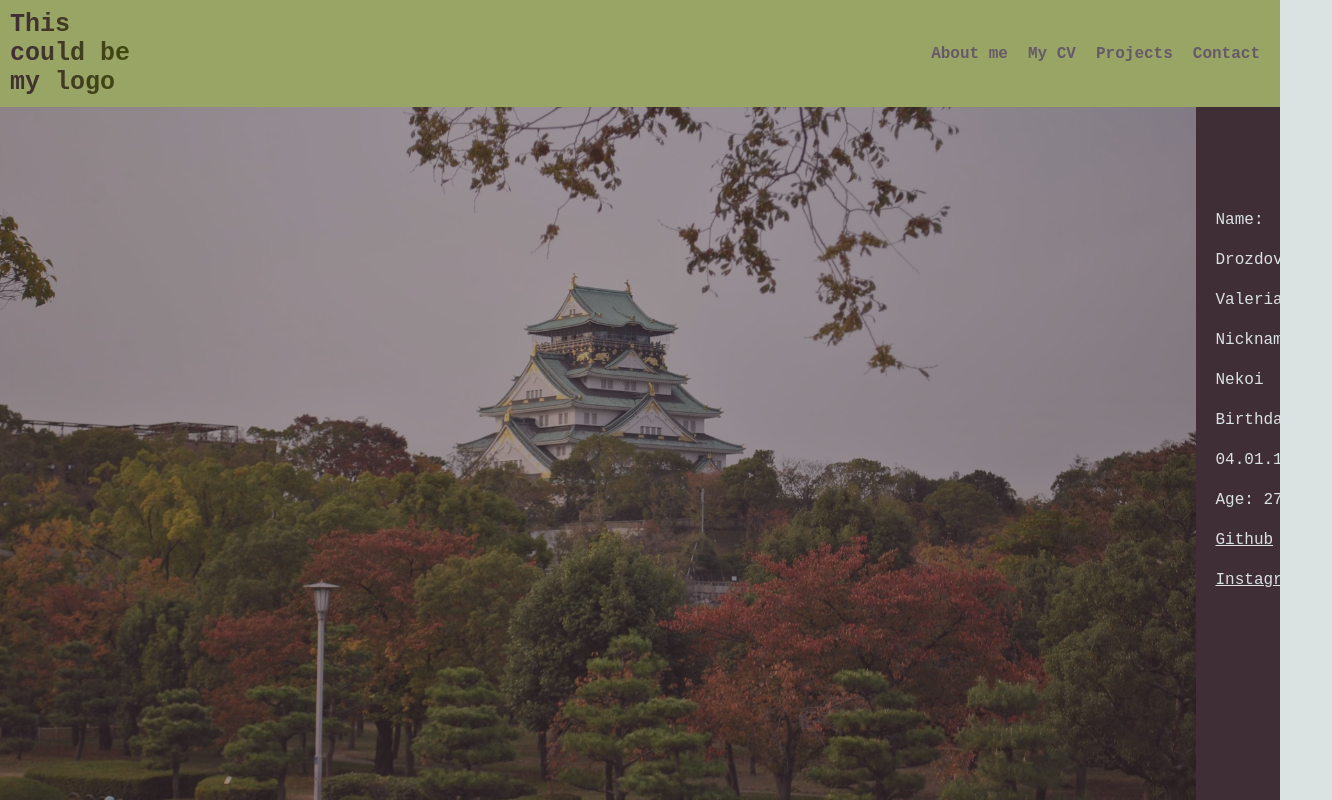
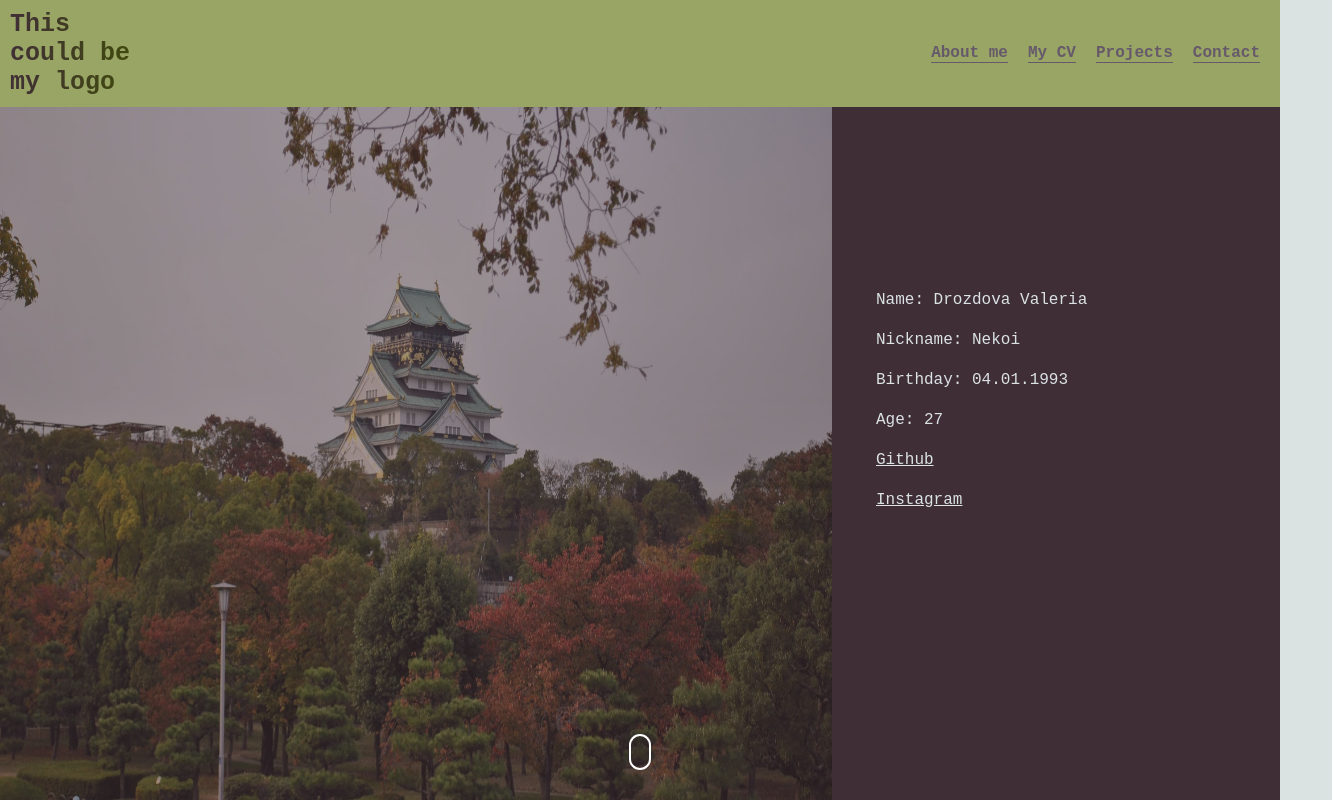
Before and after one commit to nekoi275/my-cv, a Vue app: page / in a window 1280 px wide. Shown: the whole page, 1332 px wide, since content can reach past the window. Built offline with nearby package versions, Linux system fonts and the light colour scheme.

Commit message:
about section responsive + animated mouse wheel

```diff
--- a/src/components/AboutMeSection.vue
+++ b/src/components/AboutMeSection.vue
@@ -1,14 +1,19 @@
 <template>
   <section>
-      <img class="bg-image" src="../assets/top-section-photo.jpg">
+    <img class="bg-image" src="../assets/top-section-photo.jpg" />
     <ul>
       <li>Name: Drozdova Valeria</li>
       <li>Nickname: Nekoi</li>
       <li>Birthday: 04.01.1993</li>
       <li>Age: 27</li>
-          <li><a href="https://github.com/Nekoi275">Github</a></li>
-          <li><a href="https://www.instagram.com/valery_nekoi/">Instagram</a></li>
+      <li>
+        <a href="https://github.com/Nekoi275" target="_blank">Github</a>
+      </li>
+      <li>
+        <a href="https://www.instagram.com/valery_nekoi/" target="_blank">Instagram</a>
+      </li>
     </ul>
+    <div class="mouse"></div>
   </section>
 </template>
 
@@ -23,20 +28,72 @@ section {
   background-color: var(--dark-font-color);
   height: 100vh;
   display: flex;
+  flex-wrap: wrap;
   align-items: center;
   justify-content: space-between;
 }
 .bg-image {
   height: 100vh;
   opacity: 0.5;
-    flex: 50%;
+  width: 65%;
 }
-ul, li, a {
+ul,
+li,
+a {
   color: var(--main-bg-color);
 }
 ul {
-    flex: 50%;
+  width: 30%;
   padding: 20px;
   line-height: 40px;
 }
+.mouse {
+  position: absolute;
+  left: 50%;
+  transform: translateX(-50%);
+  bottom: 30px;
+  width: 22px;
+  height: 36px;
+  border-radius: 25px;
+  box-shadow: inset 0 0 0 2px #ffffff;
+}
+.mouse::before {
+  content: "";
+  position: absolute;
+  width: 2px;
+  height: 8px;
+  background-color: #ffffff;
+  left: 10px;
+  top: 7px;
+  animation: 1.6s ease infinite wheel-up-down;
+}
+@keyframes wheel-up-down {
+  0% {
+    transform: translateY(2px);
+    opacity: 0;
+  }
+  30% {
+    opacity: 1;
+  }
+  100% {
+    transform: translateY(5px);
+    opacity: 0;
+  }
+}
+@media (max-width: 845px) {
+  section {
+    height: 100%;
+    padding-top: 100px;
+  }
+  .bg-image {
+    width: 100%;
+    height: auto;
+  }
+  ul {
+    width: 100%;
+  }
+  .mouse {
+    display: none;
+  }
+}
 </style>
--- a/src/components/HeaderComponent.vue
+++ b/src/components/HeaderComponent.vue
@@ -39,9 +39,11 @@ li {
   cursor: pointer;
   color: var(--light-font-color);
   font-weight: 900;
+  border-bottom: 1px solid var(--light-font-color);
 }
 li:hover {
   color: var(--dark-font-color);
+  border-bottom: 1px solid var(--dark-font-color);
 }
 .logo {
   max-width: 135px;
```
Lines whose indentation alone changed are shown as unchanged.
